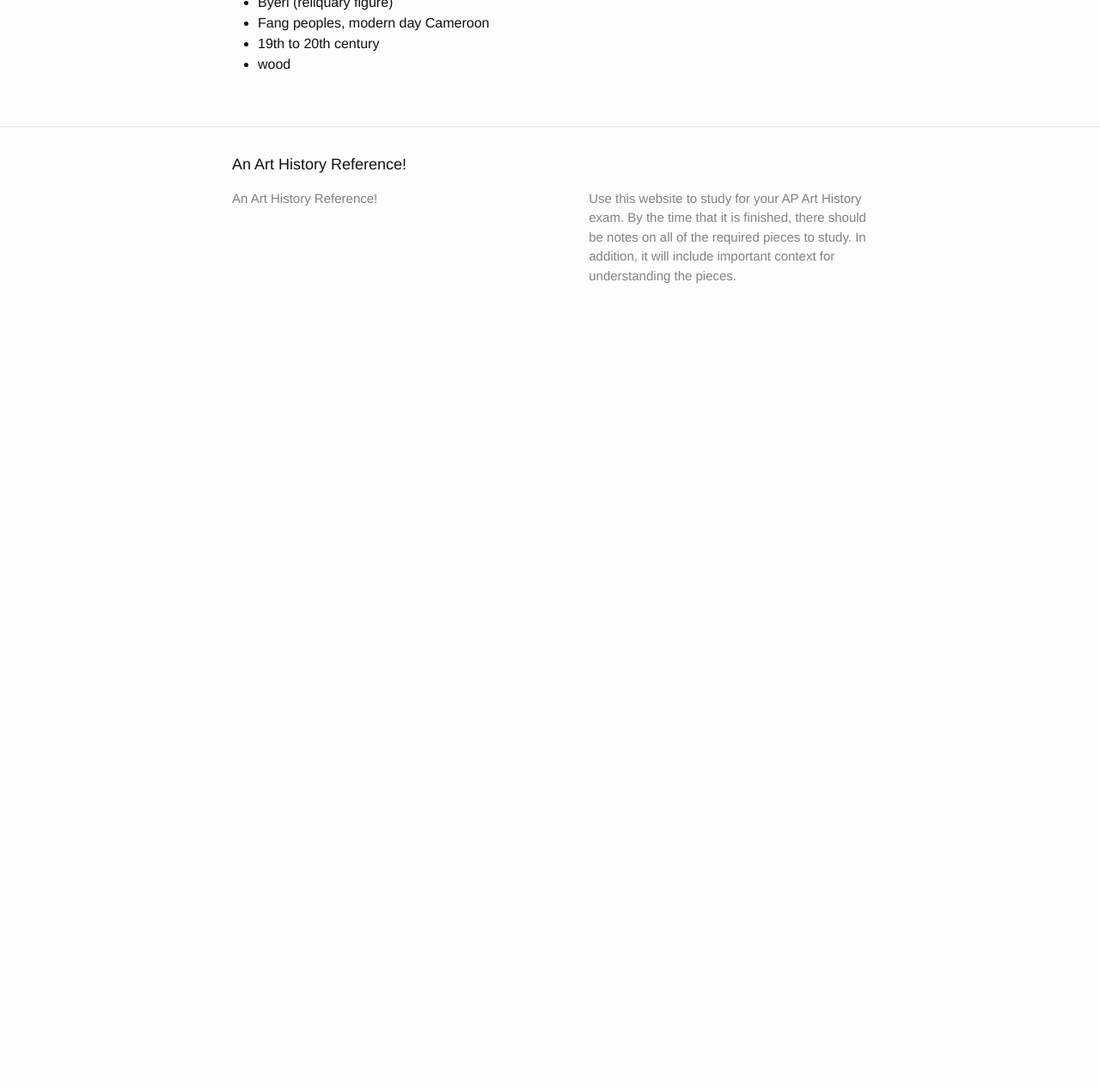
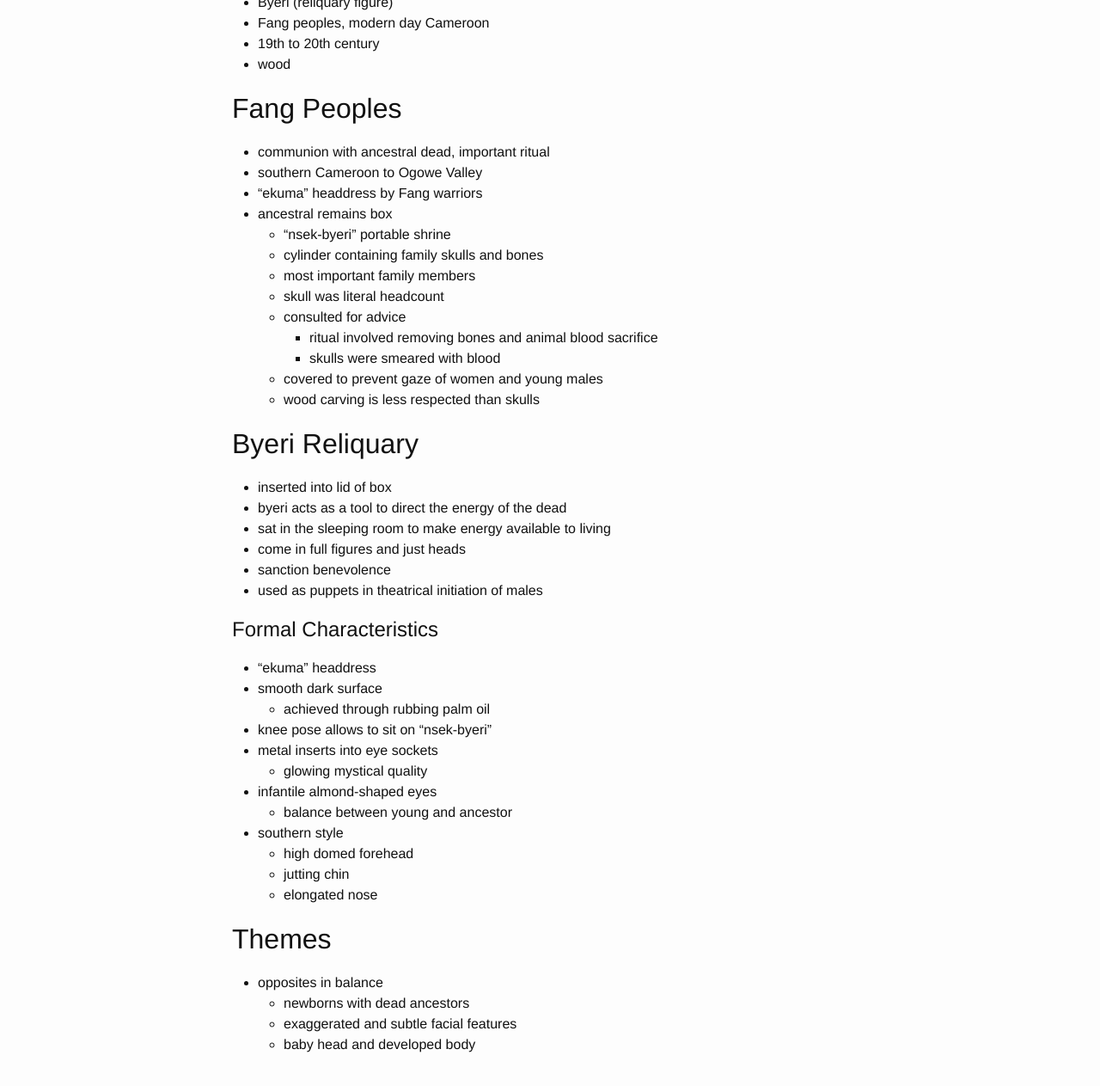
Before and after one commit to mbhs-arth/mbhs-arth.github.io, a Jekyll site: the page built from _posts/2017-09-10-byeri-reliquary-figure.md, in a window 1280 px wide and 1400 px high, scrolled down 387 px, cut to the strip 137-1400 px from the top of the window. Shown: the whole strip at 86% size. Built offline with Jekyll 4.4.1, drawn with Linux system fonts in a browser that asks for light colours; comment, search, counter and statistics services are not loaded; before the commit the page ends 916 px from its top, so only the background shows below that.

Commit message:
Add Byeri

```diff
--- a/_posts/2017-09-10-byeri-reliquary-figure.md
+++ b/_posts/2017-09-10-byeri-reliquary-figure.md
@@ -11,4 +11,50 @@ date: 2017-09-10 00:16
 * 19th to 20th century
 * wood
 
+## Fang Peoples
+* communion with ancestral dead, important ritual
+* southern Cameroon to Ogowe Valley
+* "ekuma" headdress by Fang warriors
+* ancestral remains box
+  * "nsek-byeri" portable shrine
+  * cylinder containing family skulls and bones
+  * most important family members
+  * skull was literal headcount
+  * consulted for advice
+    * ritual involved removing bones and animal blood sacrifice
+    * skulls were smeared with blood
+  * covered to prevent gaze of women and young males
+  * wood carving is less respected than skulls
+
+
+## Byeri Reliquary
+* inserted into lid of box
+* byeri acts as a tool to direct the energy of the dead
+* sat in the sleeping room to make energy available to living
+* come in full figures and just heads
+* sanction benevolence
+* used as puppets in theatrical initiation of males
+
+# Formal Characteristics
+* "ekuma" headdress
+* smooth dark surface
+  * achieved through rubbing palm oil
+* knee pose allows to sit on "nsek-byeri"
+* metal inserts into eye sockets
+  * glowing mystical quality
+* infantile almond-shaped eyes
+  * balance between young and ancestor
+* southern style
+  * high domed forehead
+  * jutting chin
+  * elongated nose
+
+## Themes
+* opposites in balance
+  * newborns with dead ancestors
+  * exaggerated and subtle facial features
+  * baby head and developed body
+
+
+
 [byeri]: https://upload.wikimedia.org/wikipedia/commons/f/f1/Brooklyn_Museum_51.3_Reliquary_Guardian_Figure_Eyema-o-Byeri_%288%29.jpg
```
